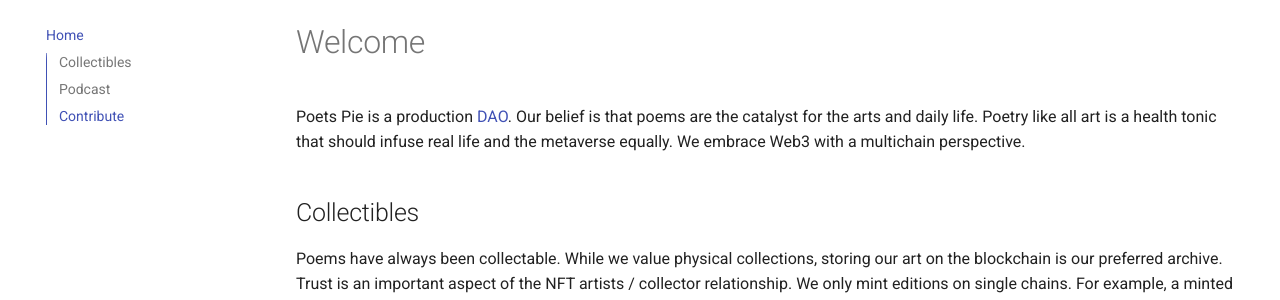
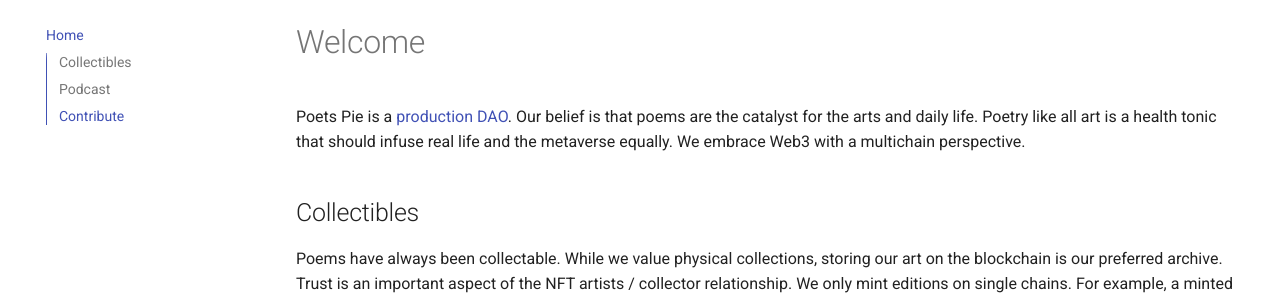
Before and after one commit to FullNodeMeditator/poetspie, an MkDocs documentation site: the page built from docs/index.md, in a window 1280 px wide. Shown: the part 124-424 px from the top of the page. Built offline with MkDocs 1.6.1 and Material for MkDocs 9.7.7, drawn with Linux system fonts in a browser that asks for light colours.

```diff
--- a/docs/index.md
+++ b/docs/index.md
@@ -1,6 +1,6 @@
 # Welcome
 
-Poets Pie is a production [DAO](https://en.wikipedia.org/wiki/Decentralized_autonomous_organization).  Our belief is that poems are the catalyst for the arts and daily life.  Poetry like all art is a health tonic that should infuse real life and the metaverse equally.  We embrace Web3 with a multichain perspective.
+Poets Pie is a [production DAO](https://en.wikipedia.org/wiki/Decentralized_autonomous_organization).  Our belief is that poems are the catalyst for the arts and daily life.  Poetry like all art is a health tonic that should infuse real life and the metaverse equally.  We embrace Web3 with a multichain perspective.
 
 
 ## Collectibles
```
